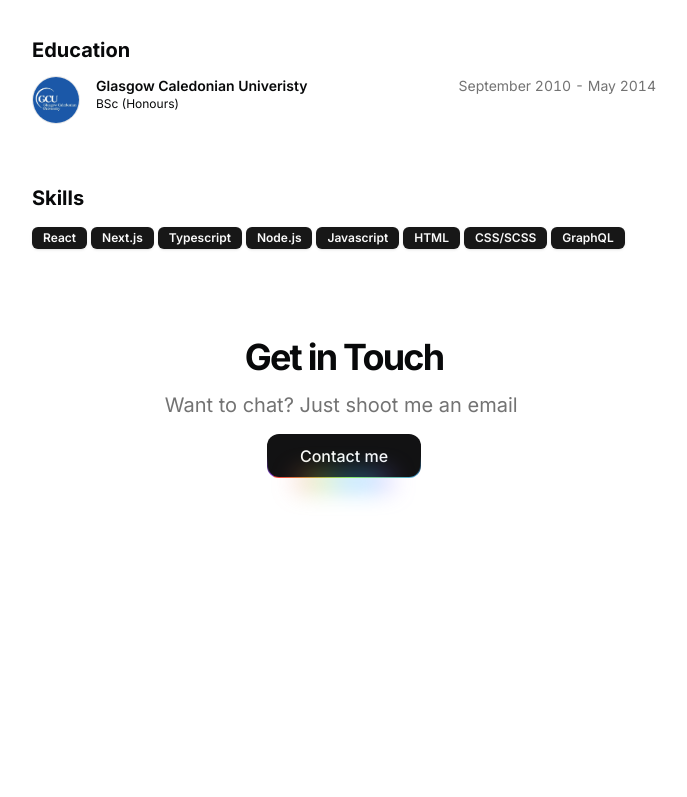
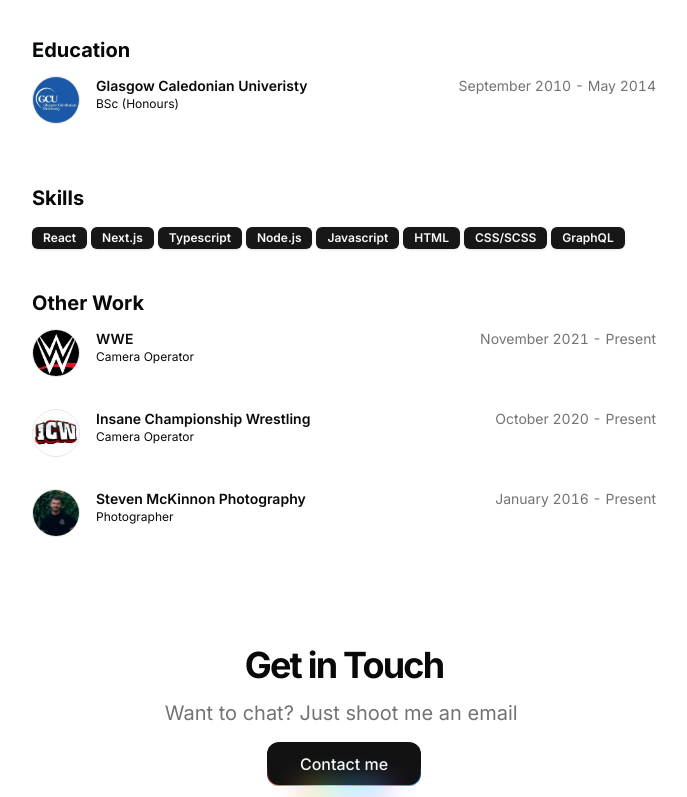
Before and after one commit to stevenmckinnon/resume-nextjs, a Next.js app: page / in a window 1280 px wide. Shown: the part 2000-2797 px from the top of the page, without its empty margins (296-983 px from the left). Before the commit the page ends 2628 px from the top, so only its background shows below. Built offline with nearby package versions, Linux system fonts and the light colour scheme.

Commit message:
Added other work section

```diff
--- a/src/app/page.tsx
+++ b/src/app/page.tsx
@@ -40,7 +40,7 @@ export default function Page() {
           </div>
         </div>
       </section>
-      <section id="about">
+      <section id="location">
         <BlurFade delay={BLUR_FADE_DELAY * 3}>
           <h2 className="text-xl font-bold">Location</h2>
         </BlurFade>
@@ -122,6 +122,29 @@ export default function Page() {
           </div>
         </div>
       </section>
+      <section id="other-work">
+        <div className="flex min-h-0 flex-col gap-y-3">
+          <BlurFade delay={BLUR_FADE_DELAY * 6}>
+            <h2 className="text-xl font-bold">Other Work</h2>
+          </BlurFade>
+          {DATA.otherWork.map((work, id) => (
+            <BlurFade
+              key={`${work.company}-${work.start}`}
+              delay={BLUR_FADE_DELAY * 7 + id * 0.05}
+            >
+              <ResumeCard
+                logoUrl={work.logoUrl}
+                altText={work.company}
+                title={work.company}
+                subtitle={work.title}
+                href={work.href}
+                period={`${work.start} - ${work.end ?? "Present"}`}
+                defaultExpanded={work.defaultExpanded}
+              />
+            </BlurFade>
+          ))}
+        </div>
+      </section>
       <section id="contact">
         <div className="grid items-center justify-center gap-4 px-4 text-center md:px-6 w-full py-12">
           <BlurFade delay={BLUR_FADE_DELAY * 10}>
@@ -132,9 +155,7 @@ export default function Page() {
               <p className="mx-auto max-w-[600px] text-muted-foreground md:text-xl/relaxed lg:text-base/relaxed xl:text-xl/relaxed">
                 Want to chat? Just shoot me an email&nbsp;
               </p>
-              <RainbowButton href="/contact">
-                Contact me
-              </RainbowButton>
+              <RainbowButton href="/contact">Contact me</RainbowButton>
             </div>
           </BlurFade>
         </div>
--- a/src/components/resume-card.tsx
+++ b/src/components/resume-card.tsx
@@ -33,7 +33,7 @@ export const ResumeCard = ({
 }: ResumeCardProps) => {
   const { isAboveMd } = useBreakpoint("md");
   const [isExpanded, setIsExpanded] = useState(
-    isAboveMd ? defaultExpanded : true
+    isAboveMd ? defaultExpanded : false
   );
 
   const handleClick = (e: ReactMouseEvent<HTMLAnchorElement, MouseEvent>) => {
@@ -55,14 +55,14 @@ export const ResumeCard = ({
             <AvatarImage
               src={logoUrl}
               alt={altText}
-              className="object-contain"
+              className="object-cover"
             />
             <AvatarFallback>{altText[0]}</AvatarFallback>
           </Avatar>
         </div>
         <div className="flex-grow ml-4 items-center flex-col group">
           <CardHeader>
-            <div className="flex items-center justify-between gap-x-2 text-base xs:flex-col-reverse xs:justify-start">
+            <div className="flex flex-col-reverse items-start gap-x-2 text-base sm:flex-row sm:items-center sm:justify-between">
               <h3 className="inline-flex items-center justify-center font-semibold leading-none text-xs sm:text-sm">
                 {title}
                 {badges && (
--- a/src/data/resume.tsx
+++ b/src/data/resume.tsx
@@ -196,4 +196,30 @@ power of Selenium and embracing BDD principles.`,
       defaultExpanded: false,
     },
   ],
+  otherWork: [
+    {
+      company: "WWE",
+      href: "https://wwe.com",
+      title: "Camera Operator",
+      logoUrl: "/wwe.png",
+      start: "November 2021",
+      defaultExpanded: false,
+    },
+    {
+      company: "Insane Championship Wrestling",
+      href: "https://www.insanewrestling.co.uk/",
+      title: "Camera Operator",
+      logoUrl: "/icw.png",
+      start: "October 2020",
+      defaultExpanded: false,
+    },
+    {
+      company: "Steven McKinnon Photography",
+      href: "https://stevenmckinnon.co.uk/",
+      title: "Photographer",
+      logoUrl: "/me.jpg",
+      start: "January 2016",
+      defaultExpanded: false,
+    },
+  ],
 } as const;
--- a/src/types/resume.ts
+++ b/src/types/resume.ts
@@ -24,13 +24,13 @@ export type NavbarItem = {
 export type WorkExperience = {
   company: string;
   href: string;
-  badges: string[]; // Or a more specific badge type if needed
-  location: string;
+  badges?: string[]; // Or a more specific badge type if needed
+  location?: string;
   title: string;
   logoUrl: string;
   start: string;
   end?: string; // Optional end date
-  description: string;
+  description?: string;
   defaultExpanded?: boolean;
 };
 
@@ -64,4 +64,5 @@ export type Resume = {
   contact: Contact;
   work: WorkExperience[];
   education: EducationItem[];
+  otherWork: WorkExperience[];
 };
```
Also changed, not shown: public/icw.png (added), public/wwe.png (added).
